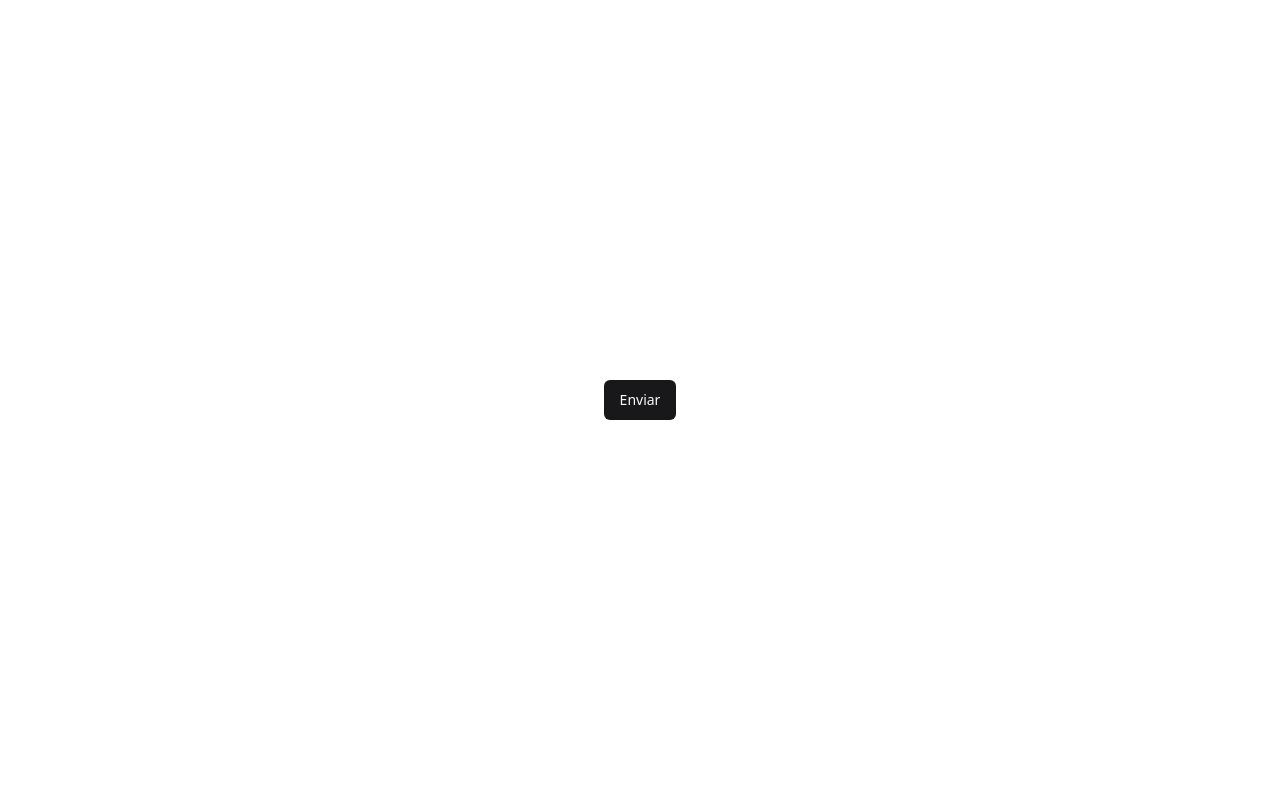
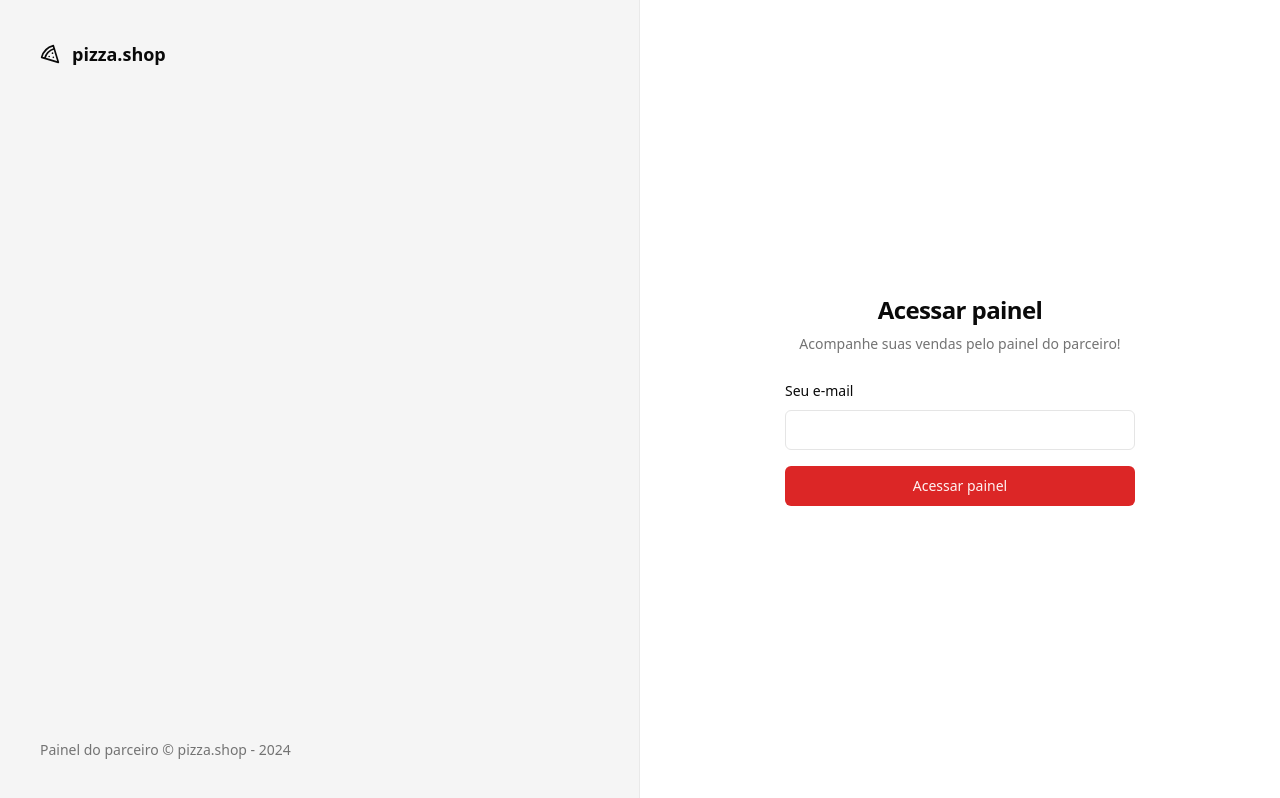
Before and after one commit to juliafclima/PizzaShop, a React (Vite) app: page /sign-in in a window 1280 px wide. Built offline with nearby package versions, Linux system fonts and the light colour scheme.

Commit message:
Página: Login

```diff
--- a/package.json
+++ b/package.json
@@ -10,12 +10,17 @@
     "preview": "vite preview"
   },
   "dependencies": {
+    "@radix-ui/react-label": "^2.0.2",
     "@radix-ui/react-slot": "^1.0.2",
     "class-variance-authority": "^0.7.0",
     "clsx": "^2.0.0",
     "lucide-react": "^0.295.0",
+    "match-sorter": "^6.3.4",
     "react": "^18.2.0",
     "react-dom": "^18.2.0",
+    "react-helmet-async": "^2.0.5",
+    "react-router-dom": "^6.23.1",
+    "sort-by": "^1.2.0",
     "tailwind-merge": "^2.1.0",
     "tailwindcss-animate": "^1.0.7"
   },
--- a/src/App.tsx
+++ b/src/App.tsx
@@ -1,11 +1,16 @@
+import { Helmet, HelmetProvider } from "react-helmet-async";
+import { RouterProvider } from "react-router-dom";
+
+import { router } from "./routes";
+
 import "./global.css";
-
-import { Button } from "./components/ui/button";
 
 export function App() {
   return (
-    <div className="flex h-screen items-center justify-center">
-      <Button>Enviar</Button>
-    </div>
+    <HelmetProvider>
+      <Helmet titleTemplate="%s | pizza.shop" />
+
+      <RouterProvider router={router} />
+    </HelmetProvider>
   );
 }
--- /dev/null
+++ b/src/components/ui/input.tsx
@@ -0,0 +1,25 @@
+import * as React from "react";
+
+import { cn } from "@/lib/utils";
+
+export interface InputProps
+  extends React.InputHTMLAttributes<HTMLInputElement> {}
+
+const Input = React.forwardRef<HTMLInputElement, InputProps>(
+  ({ className, type, ...props }, ref) => {
+    return (
+      <input
+        type={type}
+        className={cn(
+          "flex h-10 w-full rounded-md border border-input bg-background px-3 py-2 text-sm ring-offset-background file:border-0 file:bg-transparent file:text-sm file:font-medium placeholder:text-muted-foreground focus-visible:outline-none focus-visible:ring-2 focus-visible:ring-ring focus-visible:ring-offset-2 disabled:cursor-not-allowed disabled:opacity-50",
+          className,
+        )}
+        ref={ref}
+        {...props}
+      />
+    );
+  },
+);
+Input.displayName = "Input";
+
+export { Input };
--- /dev/null
+++ b/src/components/ui/label.tsx
@@ -0,0 +1,24 @@
+import * as React from "react";
+import * as LabelPrimitive from "@radix-ui/react-label";
+import { cva, type VariantProps } from "class-variance-authority";
+
+import { cn } from "@/lib/utils";
+
+const labelVariants = cva(
+  "text-sm font-medium leading-none peer-disabled:cursor-not-allowed peer-disabled:opacity-70",
+);
+
+const Label = React.forwardRef<
+  React.ElementRef<typeof LabelPrimitive.Root>,
+  React.ComponentPropsWithoutRef<typeof LabelPrimitive.Root> &
+    VariantProps<typeof labelVariants>
+>(({ className, ...props }, ref) => (
+  <LabelPrimitive.Root
+    ref={ref}
+    className={cn(labelVariants(), className)}
+    {...props}
+  />
+));
+Label.displayName = LabelPrimitive.Root.displayName;
+
+export { Label };
--- a/src/global.css
+++ b/src/global.css
@@ -5,64 +5,47 @@
 @layer base {
   :root {
     --background: 0 0% 100%;
-    --foreground: 240 10% 3.9%;
-
+    --foreground: 0 0% 3.9%;
     --card: 0 0% 100%;
-    --card-foreground: 240 10% 3.9%;
-
+    --card-foreground: 0 0% 3.9%;
     --popover: 0 0% 100%;
-    --popover-foreground: 240 10% 3.9%;
-
-    --primary: 240 5.9% 10%;
-    --primary-foreground: 0 0% 98%;
-
-    --secondary: 240 4.8% 95.9%;
-    --secondary-foreground: 240 5.9% 10%;
-
-    --muted: 240 4.8% 95.9%;
-    --muted-foreground: 240 3.8% 46.1%;
-
-    --accent: 240 4.8% 95.9%;
-    --accent-foreground: 240 5.9% 10%;
-
+    --popover-foreground: 0 0% 3.9%;
+    --primary: 0 72.2% 50.6%;
+    --primary-foreground: 0 85.7% 97.3%;
+    --secondary: 0 0% 96.1%;
+    --secondary-foreground: 0 0% 9%;
+    --muted: 0 0% 96.1%;
+    --muted-foreground: 0 0% 45.1%;
+    --accent: 0 0% 96.1%;
+    --accent-foreground: 0 0% 9%;
     --destructive: 0 84.2% 60.2%;
     --destructive-foreground: 0 0% 98%;
-
-    --border: 240 5.9% 90%;
-    --input: 240 5.9% 90%;
-    --ring: 240 10% 3.9%;
-
+    --border: 0 0% 89.8%;
+    --input: 0 0% 89.8%;
+    --ring: 0 72.2% 50.6%;
     --radius: 0.5rem;
   }
 
   .dark {
-    --background: 240 10% 3.9%;
+    --background: 0 0% 3.9%;
     --foreground: 0 0% 98%;
-
-    --card: 240 10% 3.9%;
+    --card: 0 0% 3.9%;
     --card-foreground: 0 0% 98%;
-
-    --popover: 240 10% 3.9%;
+    --popover: 0 0% 3.9%;
     --popover-foreground: 0 0% 98%;
-
-    --primary: 0 0% 98%;
-    --primary-foreground: 240 5.9% 10%;
-
-    --secondary: 240 3.7% 15.9%;
+    --primary: 0 72.2% 50.6%;
+    --primary-foreground: 0 85.7% 97.3%;
+    --secondary: 0 0% 14.9%;
     --secondary-foreground: 0 0% 98%;
-
-    --muted: 240 3.7% 15.9%;
-    --muted-foreground: 240 5% 64.9%;
-
-    --accent: 240 3.7% 15.9%;
+    --muted: 0 0% 14.9%;
+    --muted-foreground: 0 0% 63.9%;
+    --accent: 0 0% 14.9%;
     --accent-foreground: 0 0% 98%;
-
     --destructive: 0 62.8% 30.6%;
     --destructive-foreground: 0 0% 98%;
-
-    --border: 240 3.7% 15.9%;
-    --input: 240 3.7% 15.9%;
-    --ring: 240 4.9% 83.9%;
+    --border: 0 0% 14.9%;
+    --input: 0 0% 14.9%;
+    --ring: 0 72.2% 50.6%;
   }
 }
 
--- /dev/null
+++ b/src/pages/_layouts/app.tsx
@@ -0,0 +1,13 @@
+import { Outlet } from "react-router-dom";
+
+export function AppLayout() {
+  return (
+    <div>
+      <h1>Cabeçalho</h1>
+
+      <div>
+        <Outlet /> {/* dashboard */}
+      </div>
+    </div>
+  );
+}
--- /dev/null
+++ b/src/pages/_layouts/auth.tsx
@@ -0,0 +1,23 @@
+import { Pizza } from "lucide-react";
+import { Outlet } from "react-router-dom";
+
+export function AuthLayout() {
+  return (
+    <div className="grid min-h-screen grid-cols-2">
+      <div className="flex h-full flex-col justify-between border-r border-foreground/5 bg-muted p-10 text-muted-foreground">
+        <div className="flex items-center gap-3 text-lg text-foreground">
+          <Pizza className="h-5 w-5" />
+          <span className="font-semibold">pizza.shop</span>
+        </div>
+
+        <footer className="text-sm">
+          Painel do parceiro &copy; pizza.shop - {new Date().getFullYear()}
+        </footer>
+      </div>
+
+      <div className="flex flex-col items-center justify-center">
+        <Outlet /> {/* sign-in */}
+      </div>
+    </div>
+  );
+}
--- /dev/null
+++ b/src/pages/app/dashboard.tsx
@@ -0,0 +1,10 @@
+import { Helmet } from "react-helmet-async";
+
+export function Dashboard() {
+  return (
+    <>
+      <Helmet title="Dashboard" />
+      <h1>Dashboard</h1>
+    </>
+  );
+}
--- /dev/null
+++ b/src/pages/auth/sign-in.tsx
@@ -0,0 +1,37 @@
+import { Helmet } from "react-helmet-async";
+
+import { Button } from "@/components/ui/button";
+import { Label } from "@/components/ui/label";
+import { Input } from "@/components/ui/input";
+
+export function SignIn() {
+  return (
+    <>
+      <Helmet title="Login" />
+
+      <div className="p-8">
+        <div className="flex w-[350px] flex-col justify-center gap-6">
+          <div className="flex flex-col gap-2 text-center">
+            <h1 className="text-2xl font-semibold tracking-tight">
+              Acessar painel
+            </h1>
+            <p className="text-sm text-muted-foreground">
+              Acompanhe suas vendas pelo painel do parceiro!
+            </p>
+          </div>
+
+          <form className="space-y-4">
+            <div className="space-y-2">
+              <Label htmlFor="email">Seu e-mail</Label>
+              <Input id="email" type="email" />
+            </div>
+
+            <Button className="w-full" type="submit">
+              Acessar painel
+            </Button>
+          </form>
+        </div>
+      </div>
+    </>
+  );
+}
--- /dev/null
+++ b/src/routes.tsx
@@ -0,0 +1,29 @@
+import { createBrowserRouter } from "react-router-dom";
+
+import { AppLayout } from "./pages/_layouts/app";
+import { AuthLayout } from "./pages/_layouts/auth";
+import { Dashboard } from "./pages/app/dashboard";
+import { SignIn } from "./pages/auth/sign-in";
+
+export const router = createBrowserRouter([
+  {
+    path: "/",
+    element: <AppLayout />,
+    children: [
+      {
+        path: "/",
+        element: <Dashboard />,
+      },
+    ],
+  },
+  {
+    path: "/",
+    element: <AuthLayout />,
+    children: [
+      {
+        path: "/sign-in",
+        element: <SignIn />,
+      },
+    ],
+  },
+]);
```
Also changed, not shown: 1 other file (tests, documents, lock files or other folders).
